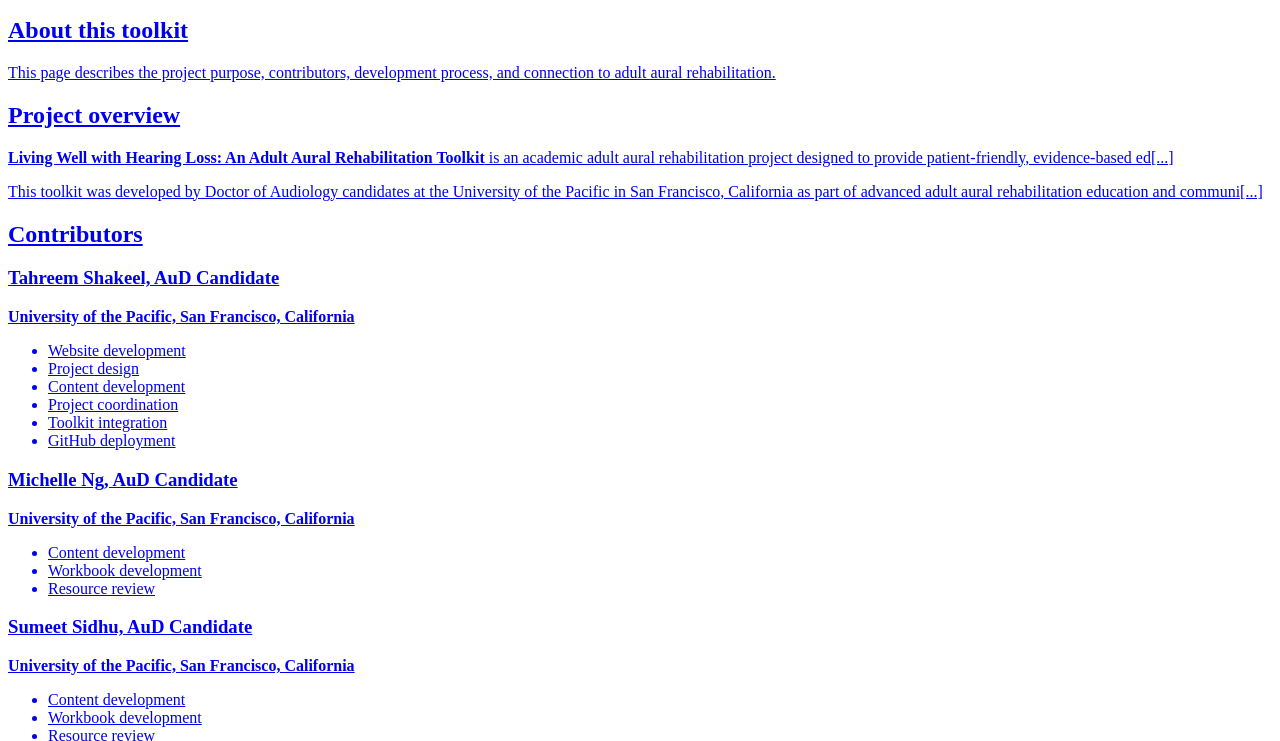
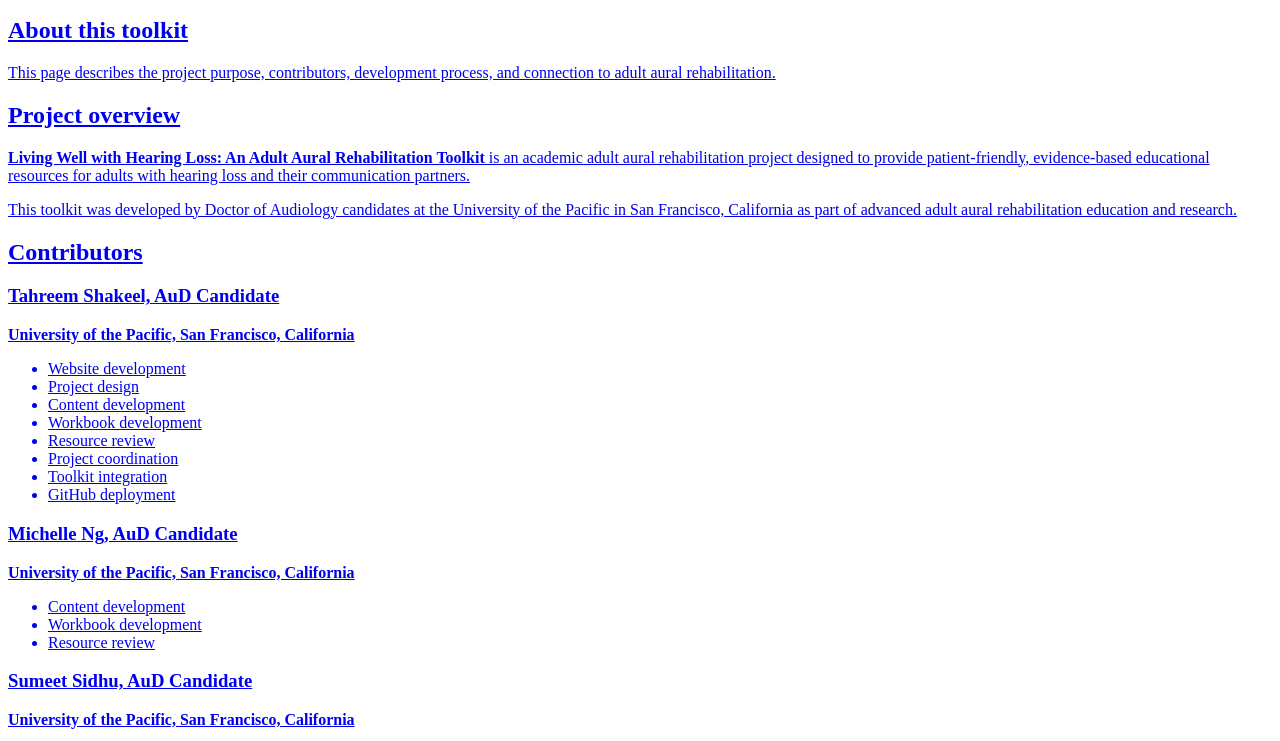
Before and after one commit to AudShakeel/adult-hearing-loss-toolkit, a plain HTML site: page pages/about.html in a window 1280 px wide. Shown: the part 83-824 px from the top of the page. Drawn offline with Linux system fonts and the light colour scheme.

Commit message:
Update Tahreem's role to include workbook development and resource review; revise project wording to academic focus

```diff
--- a/pages/about.html
+++ b/pages/about.html
@@ -18,13 +18,13 @@
 </section>
 <section class="content">
   <h2>Project overview</h2>
-  <p><strong>Living Well with Hearing Loss: An Adult Aural Rehabilitation Toolkit</strong> is an academic adult aural rehabilitation project designed to provide patient-friendly, evidence-based ed[...]
-  <p>This toolkit was developed by Doctor of Audiology candidates at the University of the Pacific in San Francisco, California as part of advanced adult aural rehabilitation education and communi[...]
+  <p><strong>Living Well with Hearing Loss: An Adult Aural Rehabilitation Toolkit</strong> is an academic adult aural rehabilitation project designed to provide patient-friendly, evidence-based educational resources for adults with hearing loss and their communication partners.</p>
+  <p>This toolkit was developed by Doctor of Audiology candidates at the University of the Pacific in San Francisco, California as part of advanced adult aural rehabilitation education and research.</p>
 
   <h2>Contributors</h2>
   <h3>Tahreem Shakeel, AuD Candidate</h3>
   <p><strong>University of the Pacific, San Francisco, California</strong></p>
-  <ul><li>Website development</li><li>Project design</li><li>Content development</li><li>Project coordination</li><li>Toolkit integration</li><li>GitHub deployment</li></ul>
+  <ul><li>Website development</li><li>Project design</li><li>Content development</li><li>Workbook development</li><li>Resource review</li><li>Project coordination</li><li>Toolkit integration</li><li>GitHub deployment</li></ul>
   <h3>Michelle Ng, AuD Candidate</h3>
   <p><strong>University of the Pacific, San Francisco, California</strong></p>
   <ul><li>Content development</li><li>Workbook development</li><li>Resource review</li></ul>
```
